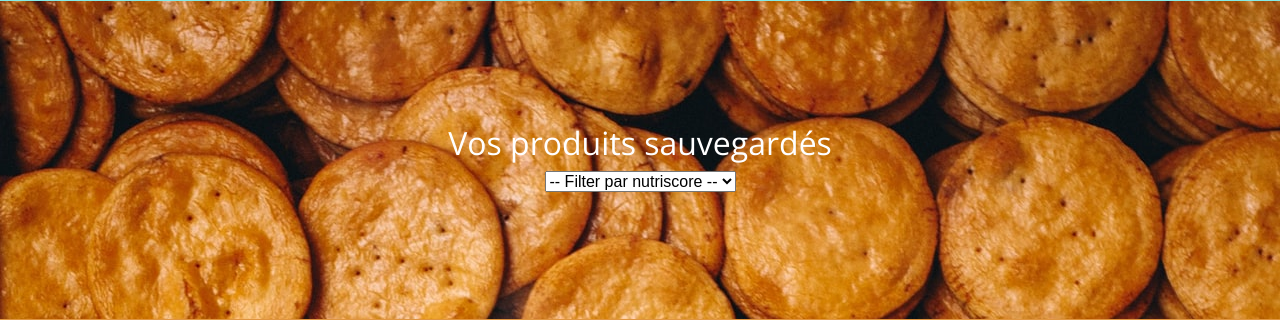
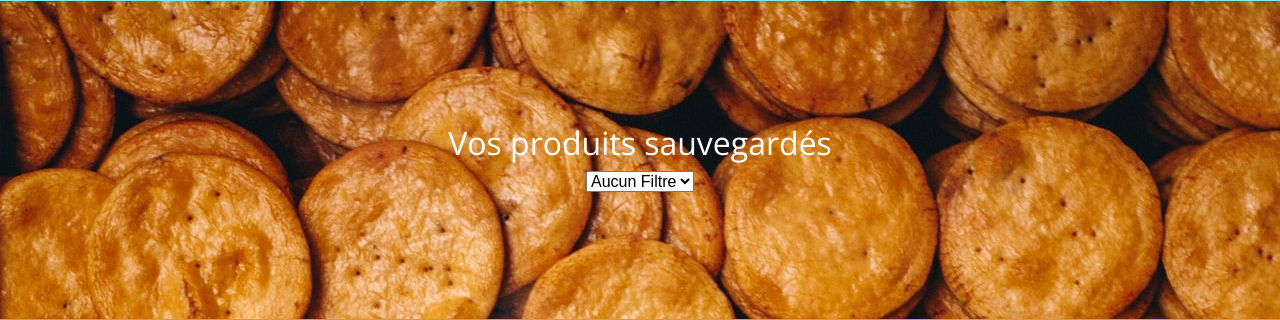
Before and after one commit to Awoodz/Projet11, a Django app: page /saved_products/ in a window 1280 px wide. Shown: the part 81-401 px from the top of the page. Run offline with Django 3.2, Linux system fonts and the light colour scheme; a user stored in the database is signed in; tables that the repository leaves empty hold one stand-in row (values such as "Sample post"); grey boxes marked "Sample" are stand-in pictures; parts of the project's set-up code (start-up, migrations or seed data) failed here and were passed over; some libraries are stand-ins or nearby versions; some web fonts are replaced.

Commit message:
select list on distinct nutriscore

```diff
--- a/webapp/templates/webapp/saved_products.html
+++ b/webapp/templates/webapp/saved_products.html
@@ -9,11 +9,11 @@
     <div class="saved_products_top_text">
         <h2>Vos produits sauvegardés</h2>
 
-        <select id="filter_select">
-
-            <option></option>
-
-            <option disabled selected value> -- Filter par nutriscore -- </option>
+        <select id="filter_select" style="text-transform: capitalize;">
+            <option selected value="nofilter"> Aucun filtre </option>
+            {% for nutriscore in nutriscore_list %}
+            <option style="text-transform: uppercase;">{{ nutriscore.product_nutriscore }}</option>
+            {% endfor %}
         </select>
     </div>
 </div>
--- a/webapp/views.py
+++ b/webapp/views.py
@@ -49,6 +49,7 @@ def saved_products(request):
     template = loader.get_template("webapp/saved_products.html")
     # set the user as the actual user
     current_user = request.user
+    nutriscore_list = Product.objects.filter(user_product=current_user.id).values("product_nutriscore").distinct()
     if request.is_ajax():
         nutrichar = request.GET.get("nutrichar")
         if nutrichar == "nofilter":
@@ -60,7 +61,7 @@ def saved_products(request):
     else:
         # filters products with current user id
         products = Product.objects.filter(user_product=current_user.id)
-    return HttpResponse(template.render({"products": products}, request=request))
+    return HttpResponse(template.render({"products": products, "nutriscore_list": nutriscore_list}, request=request))
 
 
 def product(request, product_id):
```
